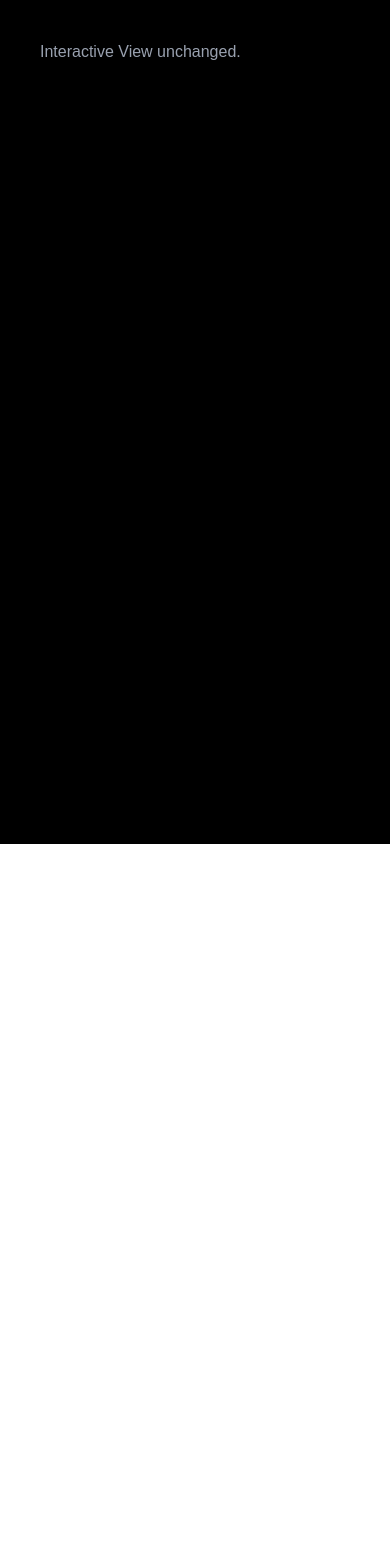
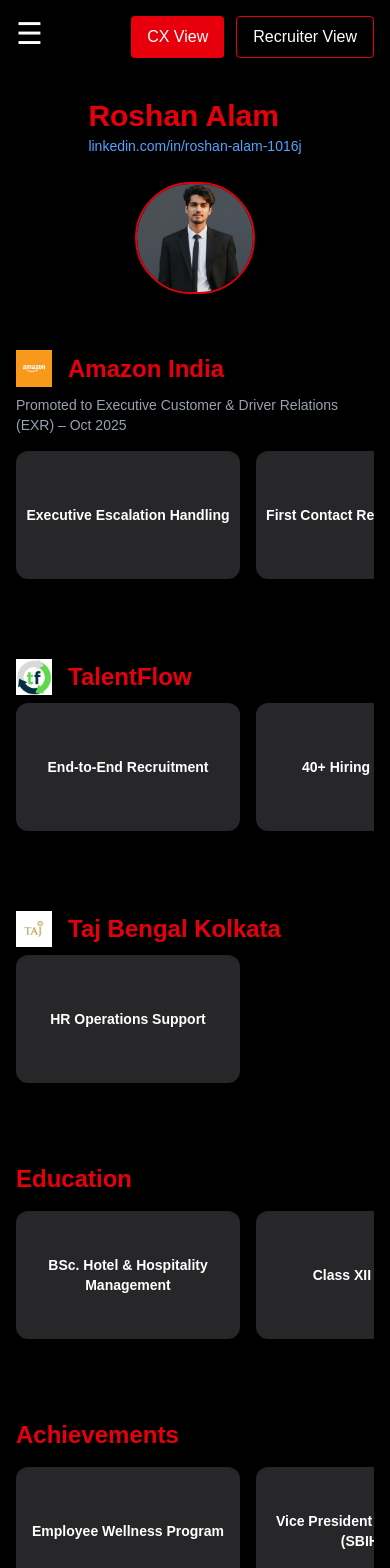
Before and after one commit to Roshan1125896/netflix-resume-roshan, a Next.js app: page / in a window 390 px wide. Shown: the top 1568 px of the page. Before the commit the page ends 844 px from the top, so only its background shows below. Built offline with nearby package versions, Linux system fonts and the light colour scheme.

Commit message:
Restore education, achievements, recruiter view, hamburger, and EXR promotion

```diff
--- a/app/page.tsx
+++ b/app/page.tsx
@@ -3,7 +3,6 @@
 import { useState, useEffect } from "react"
 import Image from "next/image"
 
-/* ================= TYPES ================= */
 type Episode = {
   title: string
   description: string
@@ -17,7 +16,6 @@
   hr: Episode[]
 }
 
-/* ================= DATA ================= */
 const jobs: Job[] = [
   {
     company: "Amazon India",
@@ -115,15 +113,17 @@
   {
     title: "BSc. Hotel & Hospitality Management",
     description:
-      "SBIHM Kolkata – Graduated with 8.9 CGPA, focus on people management and operations.",
+      "SBIHM Kolkata – Graduated with 8.9 CGPA, with focus on people management and operations.",
   },
   {
     title: "Class XII (CBSE)",
-    description: "KV Command Hospital – 83.6%.",
+    description:
+      "KV Command Hospital – Scored 83.6%.",
   },
   {
     title: "Class X (CBSE)",
-    description: "KV CRPF Durgapur – 89.83%.",
+    description:
+      "KV CRPF Durgapur – Scored 89.83%.",
   },
 ]
 
@@ -150,7 +150,6 @@
   },
 ]
 
-/* ================= COMPONENT ================= */
 export default function Home() {
   const [mode, setMode] = useState<"CX" | "HR">("CX")
   const [recruiterView, setRecruiterView] = useState(false)
@@ -167,68 +166,29 @@
     }
   }, [recruiterView])
 
-  /* ================= RECRUITER VIEW (FIXED) ================= */
+  /* ================= RECRUITER VIEW ================= */
   if (recruiterView) {
     return (
       <main className="bg-black min-h-screen text-white p-6 md:p-12">
-        <div className="max-w-5xl mx-auto">
+        <div className="max-w-4xl mx-auto">
 
           <h1 className="text-4xl font-extrabold text-red-600 mb-2">
             Roshan Alam
           </h1>
-
-          <p className="text-gray-300 mb-4">
+          <p className="text-gray-300 mb-6">
             Executive Customer & Driver Relations (EXR) | Employee Relations | HRBP-Aligned
           </p>
 
-          <p className="text-gray-400 mb-8">
-            Promoted to EXR in October 2025
+          <p className="text-gray-300 mb-6">
+            Employee Relations–focused professional with experience managing escalations,
+            compliance-sensitive cases, and cross-functional stakeholder coordination.
           </p>
 
-          {/* EXPERIENCE */}
-          {jobs.map((job, i) => (
-            <section key={i} className="mb-10">
-              <h2 className="text-xl font-bold text-red-500 mb-2">
-                {job.company}
-              </h2>
-
-              {job.promotion && (
-                <p className="text-sm text-gray-400 mb-2">{job.promotion}</p>
-              )}
-
-              <ul className="list-disc ml-5 text-gray-300 space-y-2">
-                {(mode === "CX" ? job.cx : job.hr).map((item, idx) => (
-                  <li key={idx}>
-                    <strong>{item.title}:</strong> {item.description}
-                  </li>
-                ))}
-              </ul>
-            </section>
-          ))}
-
-          {/* EDUCATION */}
-          <section className="mb-10">
-            <h2 className="text-xl font-bold text-red-500 mb-2">Education</h2>
-            <ul className="list-disc ml-5 text-gray-300 space-y-2">
-              {education.map((e, i) => (
-                <li key={i}>
-                  <strong>{e.title}:</strong> {e.description}
-                </li>
-              ))}
-            </ul>
-          </section>
-
-          {/* ACHIEVEMENTS */}
-          <section className="mb-12">
-            <h2 className="text-xl font-bold text-red-500 mb-2">Achievements</h2>
-            <ul className="list-disc ml-5 text-gray-300 space-y-2">
-              {achievements.map((a, i) => (
-                <li key={i}>
-                  <strong>{a.title}:</strong> {a.description}
-                </li>
-              ))}
-            </ul>
-          </section>
+          <ul className="list-disc ml-5 text-gray-300 space-y-2 mb-8">
+            <li>Amazon India – Executive Customer & Driver Relations (EXR)</li>
+            <li>TalentFlow – End-to-End Recruitment</li>
+            <li>Taj Bengal – HR Operations & L&D</li>
+          </ul>
 
           <button
             onClick={() => setRecruiterView(false)}
@@ -241,12 +201,175 @@
     )
   }
 
-  /* ================= INTERACTIVE VIEW (UNCHANGED) ================= */
+  /* ================= INTERACTIVE VIEW ================= */
+
   return (
-    <main className="bg-black min-h-screen text-white p-10">
-      <p className="text-gray-400">
-        Interactive View unchanged.
-      </p>
+    <main className="bg-black min-h-screen text-white p-4 md:p-10 overflow-x-hidden">
+
+      {/* NETFLIX INTRO */}
+      {showIntro && (
+        <div className="fixed inset-0 z-[100] bg-black flex items-center justify-center">
+          <h1 className="text-red-600 text-5xl md:text-8xl font-extrabold tracking-widest animate-netflixIntro">
+            ROSHAN&nbsp;ALAM
+          </h1>
+        </div>
+      )}
+
+      {/* HAMBURGER */}
+      <button
+        onClick={() => setMenuOpen(true)}
+        className="fixed top-4 left-4 text-3xl z-50"
+      >
+        ☰
+      </button>
+
+      {/* TOP BUTTONS */}
+      <div className="flex justify-end gap-3 mb-10">
+        <button
+          onClick={() => setMode(mode === "CX" ? "HR" : "CX")}
+          className="bg-red-600 px-4 py-2 rounded"
+        >
+          {mode} View
+        </button>
+
+        <button
+          onClick={() => setRecruiterView(true)}
+          className="border border-red-600 px-4 py-2 rounded"
+        >
+          Recruiter View
+        </button>
+      </div>
+
+      {/* HEADER */}
+      <div className="flex flex-col md:flex-row justify-between items-center mb-14 gap-6">
+        <div>
+          <h1 className="text-3xl md:text-4xl font-extrabold text-red-600">
+            Roshan Alam
+          </h1>
+          <a
+            href="https://www.linkedin.com/in/roshan-alam-1016j/"
+            target="_blank"
+            className="text-blue-400 text-sm"
+          >
+            linkedin.com/in/roshan-alam-1016j
+          </a>
+        </div>
+
+        <Image
+          src="/roshan.jpg"
+          alt="Roshan Alam"
+          width={120}
+          height={120}
+          className="rounded-full border-2 border-red-600"
+        />
+      </div>
+
+      {/* JOBS */}
+      {jobs.map((job, idx) => (
+        <section key={idx} className="mb-16">
+          <div className="flex items-center gap-4 mb-2">
+            <Image src={job.logo} alt={job.company} width={36} height={36} />
+            <h2 className="text-2xl md:text-3xl font-bold text-red-600">
+              {job.company}
+            </h2>
+          </div>
+
+          {job.promotion && (
+            <p className="text-sm text-gray-400 mb-4">
+              {job.promotion}
+            </p>
+          )}
+
+          <div className="flex gap-4 overflow-x-auto pb-4">
+            {(mode === "CX" ? job.cx : job.hr).map((item, i) => (
+              <div
+                key={i}
+                onClick={() => setSelected(item)}
+                className="min-w-[14rem] md:min-w-[16rem] h-[8rem] bg-zinc-800 rounded-xl flex items-center justify-center text-center font-bold text-sm cursor-pointer transition-all hover:scale-105 hover:shadow-[0_0_25px_rgba(229,9,20,0.9)]"
+              >
+                {item.title}
+              </div>
+            ))}
+          </div>
+        </section>
+      ))}
+
+      {/* EDUCATION */}
+      <Section title="Education" items={education} setSelected={setSelected} />
+
+      {/* ACHIEVEMENTS */}
+      <Section title="Achievements" items={achievements} setSelected={setSelected} />
+
+      {/* MODAL */}
+      {selected && (
+        <div className="fixed inset-0 z-50 bg-black/80 flex items-center justify-center p-4">
+          <div className="bg-zinc-900 p-6 rounded-xl max-w-xl w-full">
+            <div className="flex justify-between mb-4">
+              <h2 className="text-xl font-bold text-red-600">
+                {selected.title}
+              </h2>
+              <button onClick={() => setSelected(null)}>✕</button>
+            </div>
+            <p className="text-gray-300">{selected.description}</p>
+          </div>
+        </div>
+      )}
+
+      {/* HAMBURGER OVERLAY */}
+      {menuOpen && (
+        <div className="fixed inset-0 bg-black/90 z-50 flex items-center justify-center">
+          <div className="bg-zinc-900 p-8 rounded-xl text-center">
+            <Image
+              src="/roshan.jpg"
+              alt="Roshan Alam"
+              width={150}
+              height={150}
+              className="rounded-full mx-auto mb-4 border-2 border-red-600"
+            />
+            <p>📞 7044467898</p>
+            <p>📧 roshan.alam.official@gmail.com</p>
+            <p className="text-sm mt-2">
+              Karishma Apt 4A, Khardah, Jelia Para, 700117
+            </p>
+            <button
+              onClick={() => setMenuOpen(false)}
+              className="mt-4 text-red-500"
+            >
+              Close
+            </button>
+          </div>
+        </div>
+      )}
     </main>
   )
 }
+
+function Section({
+  title,
+  items,
+  setSelected,
+}: {
+  title: string
+  items: Episode[]
+  setSelected: (item: Episode) => void
+}) {
+  return (
+    <section className="mb-16">
+      <h2 className="text-2xl md:text-3xl font-bold text-red-600 mb-4">
+        {title}
+      </h2>
+
+      <div className="flex gap-4 overflow-x-auto pb-4">
+        {items.map((item, i) => (
+          <div
+            key={i}
+            onClick={() => setSelected(item)}
+            className="min-w-[14rem] md:min-w-[16rem] h-[8rem] bg-zinc-800 rounded-xl flex items-center justify-center text-center font-bold text-sm cursor-pointer transition-all hover:scale-105 hover:shadow-[0_0_25px_rgba(229,9,20,0.9)]"
+          >
+            {item.title}
+          </div>
+        ))}
+      </div>
+    </section>
+  )
+}
```
